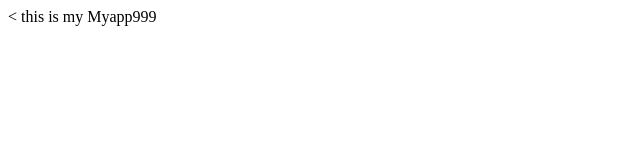
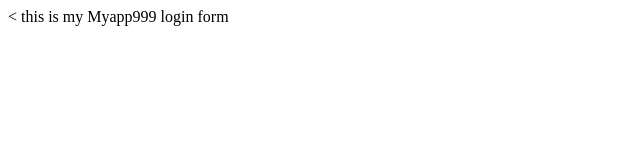
Before and after one commit to venkateshsavadi007/mytututorial, a plain HTML site: page index.html in a window 1280 px wide. Shown: the full height of the page, 0-640 px from the left. Drawn offline with Linux system fonts and the light colour scheme.

Commit message:
login form

```diff
--- a/index.html
+++ b/index.html
@@ -5,6 +5,9 @@
    </head>
    <body>
      this is my Myapp999
+     login form
+
+     </form>
      </body>
 
    </html>
```
Also changed, not shown: login.html (added), 1 other file.
